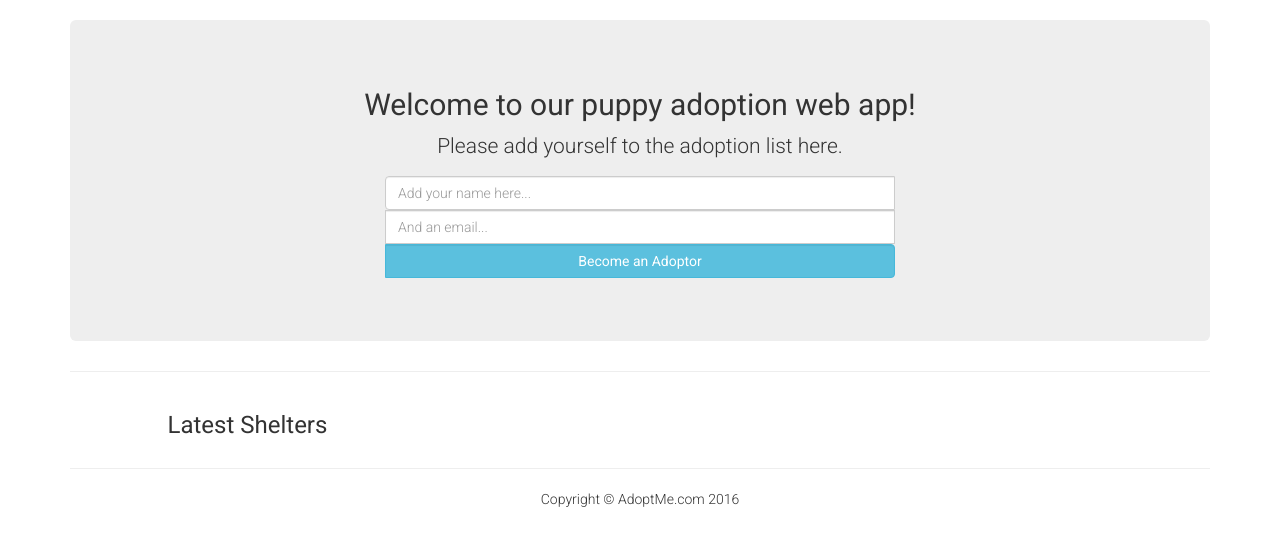
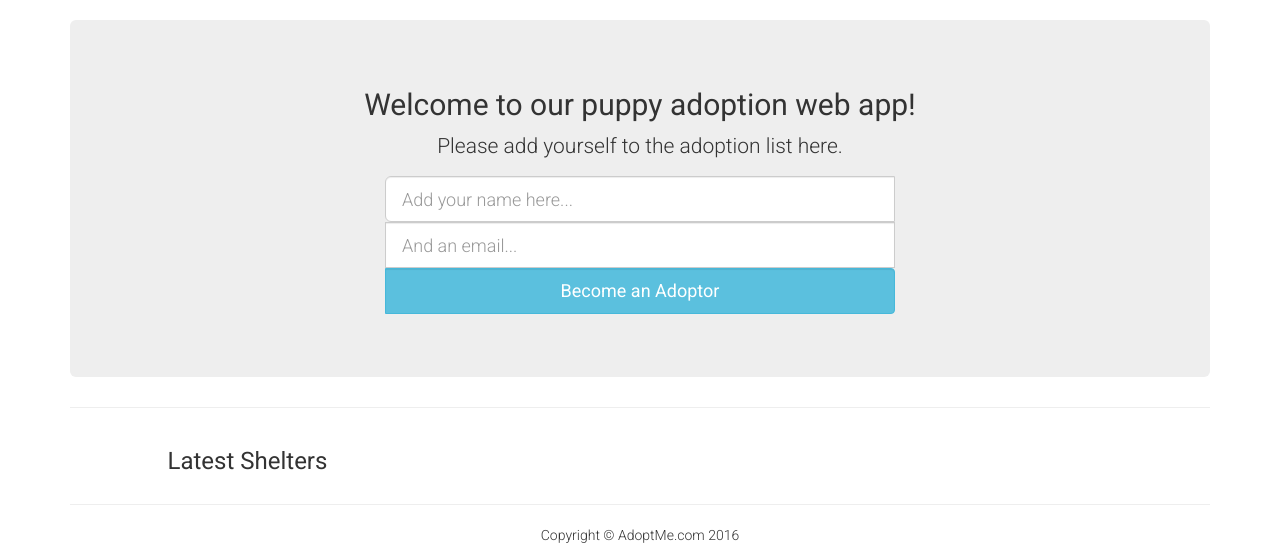
Before and after one commit to jreiher2003/Puppy-Adoption, a Flask app: page / in a window 1280 px wide. Shown: the part 52-606 px from the top of the page. Run offline with Flask 2, Linux system fonts and the light colour scheme; data that the repository does not hold is empty; some libraries are stand-ins or nearby versions.

Commit message:
Add large input form to front page

```diff
--- a/app/static/styles.css
+++ b/app/static/styles.css
@@ -17,3 +17,12 @@ nav {
 div#carousel-example-generic.carousel.slide {
 	margin-bottom: 20px;
 }
+.front-button {
+    font-size: 18px;
+}
+
+@media only screen and (max-width: 900px) {
+    .date {
+        display: none;
+    }
+}
--- a/app/templates/index.html
+++ b/app/templates/index.html
@@ -11,7 +11,7 @@
 	<form method="post" action="">
 		{{ form.csrf_token }}
 		<div class="col-md-6 col-md-offset-3 input-group  form-group">
-			{{ form.name(placeholder="Add your name here...", class="form-control") }}
+			{{ form.name(placeholder="Add your name here...", class="form-control input-lg") }}
 			<span class="error bg-danger">
 				{% if form.name.errors %}
 				{% for error in form.name.errors %}
@@ -20,7 +20,7 @@
 				{% endfor %}
 				{% endif %}
 			</span>
-			{{ form.email(placeholder="And an email...", class="form-control") }}
+			{{ form.email(placeholder="And an email...", class="form-control input-lg") }}
 			<span class="error bg-danger">
 				{% if form.email.errors %}
 				{% for error in form.email.errors %}
@@ -29,7 +29,7 @@
 				{% endfor %}
 				{% endif %}
 			</span>
-			{{ form.submit(value="Become an Adoptor", class="form-control btn btn-info") }}
+			{{ form.submit(value="Become an Adoptor", class="form-control btn btn-info input-lg front-button") }}
 		</div>
 	</form>
 </header>
--- a/app/templates/list_adoptions.html
+++ b/app/templates/list_adoptions.html
@@ -8,7 +8,7 @@
 </blockquote>
 <ul class="list-group">
 	{% for adoption in adoptions %}
-	<li class="list-group-item"><mark><span class="text-primary">{{ adoption.adoptors.name }}</span></mark>	has adopted  <mark><span class="text-success">{{ adoption.puppies.name }}</span></mark> from <mark><span class="text-danger">{{ adoption.puppies.shelter.name }}</span></mark>&nbsp;on&nbsp;<u><i>{{ adoption.format_date }}</i></u>.<span class="label label-danger pull-right">{{ adoption.adopt_date }}</span>&nbsp;&nbsp;</li>
+	<li class="list-group-item"><mark><span class="text-primary">{{ adoption.adoptors.name }}</span></mark>	has adopted  <mark><span class="text-success">{{ adoption.puppies.name }}</span></mark> from <mark><span class="text-danger">{{ adoption.puppies.shelter.name }}</span></mark>&nbsp;on&nbsp;<u><i>{{ adoption.format_date }}</i></u>.<span class="label label-danger pull-right date">{{ adoption.adopt_date }}</span>&nbsp;&nbsp;</li>
 	{% endfor %}
 </ul>
 
```
